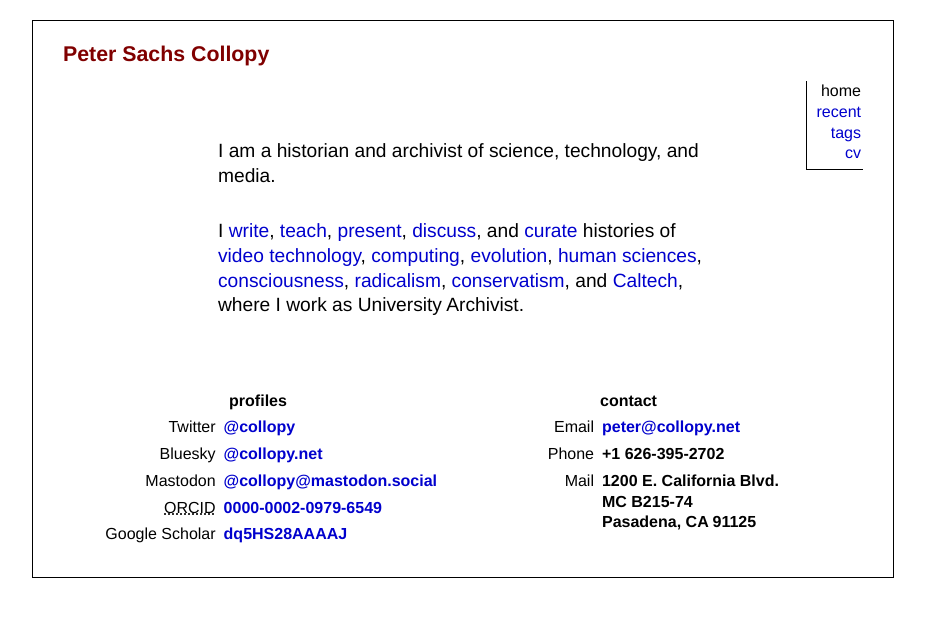
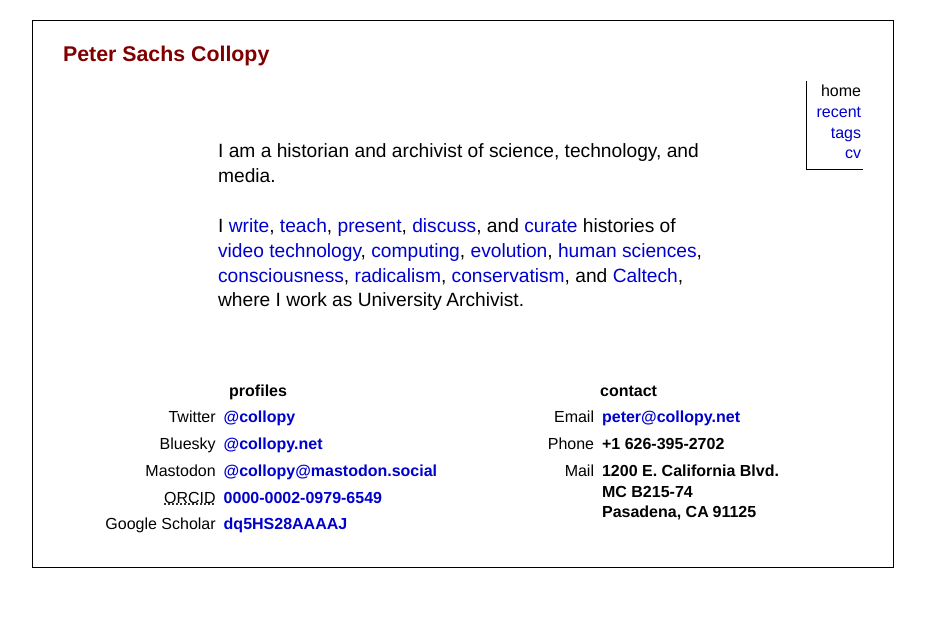
Before and after one commit to collopy/collopy.github.io, a Jekyll site: the page built from index.html, in a window 1280 px wide. Shown: the top 617 px of the page, without its empty margins (177-1102 px from the left). Built offline with Jekyll 4.4.1, drawn with Linux system fonts in a browser that asks for light colours.

Commit message:
Spacing adjustment

```diff
--- a/css/home.css
+++ b/css/home.css
@@ -7,7 +7,7 @@ td {padding: 2px 3px;}
 
 @media screen
 {
-	p {font-size: larger; margin: 0 auto 30px; max-width: 490px;}
+	p {font-size: larger; margin: 0 auto 25px; max-width: 490px;}
 	p:first-of-type {margin-top: 70px;}
 	#content {padding-bottom: 0;}
 }
```
